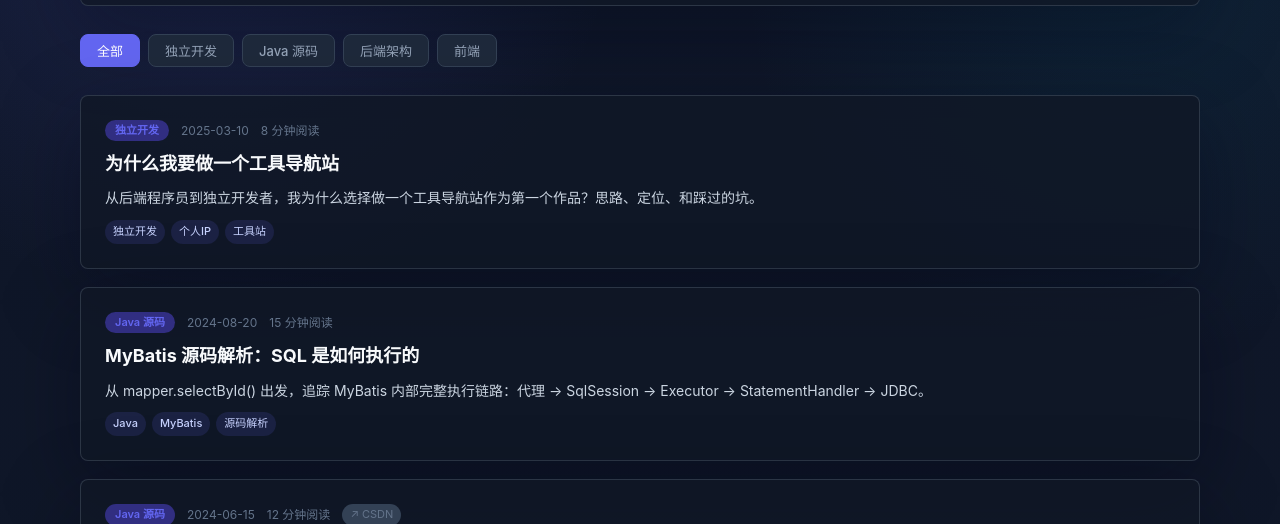
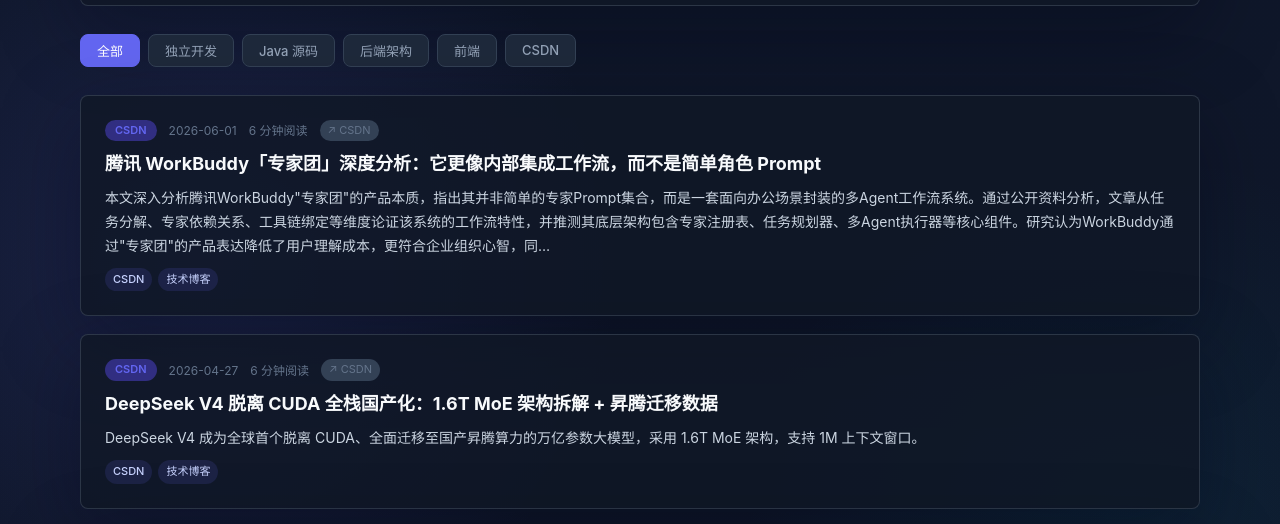
Before and after one commit to SongYuanKun/dev-tools-nav, a website: page pages/blog/index.html in a window 1280 px wide. Shown: the part 273-797 px from the top of the page. Drawn offline with Linux system fonts and the light colour scheme.

Commit message:
fix: show synced CSDN articles on blog page

```diff
--- a/pages/blog/index.html
+++ b/pages/blog/index.html
@@ -169,6 +169,7 @@
   <script>
     (function () {
       var currentCat = "all";
+      var dynamicPosts = [];
 
       function escapeHtml(str) {
         var d = document.createElement("div");
@@ -198,7 +199,11 @@
       function initCategories() {
         var container = document.getElementById("blogCategories");
         if (!container || typeof BLOG_CATEGORIES === "undefined") return;
-        BLOG_CATEGORIES.forEach(function (cat) {
+        var categories = BLOG_CATEGORIES.slice();
+        if (!categories.some(function (cat) { return cat.id === "CSDN"; })) {
+          categories.push({ id: "CSDN", label: "CSDN" });
+        }
+        categories.forEach(function (cat) {
           var btn = document.createElement("button");
           btn.className = "blog-cat-btn" + (cat.id === "all" ? " active" : "");
           btn.textContent = cat.label;
@@ -212,16 +217,52 @@
         });
       }
 
+      function normalizeCsdnArticle(article) {
+        return {
+          title: article.title || "未命名文章",
+          description: article.description || "查看 CSDN 原文",
+          date: article.date || "",
+          category: "CSDN",
+          tags: article.tags && article.tags.length ? article.tags : ["CSDN", "技术博客"],
+          readTime: 6,
+          externalUrl: article.url,
+          status: "published"
+        };
+      }
+
+      function loadCsdnArticles() {
+        return fetch("../../data/csdn-articles.json", { cache: "default" })
+          .then(function (res) {
+            if (!res.ok) throw new Error("CSDN articles fetch failed");
+            return res.json();
+          })
+          .then(function (data) {
+            var existingUrls = {};
+            (typeof BLOG_POSTS !== "undefined" ? BLOG_POSTS : []).forEach(function (p) {
+              if (p.externalUrl) existingUrls[p.externalUrl] = true;
+            });
+            dynamicPosts = (data.items || [])
+              .filter(function (article) { return article.url && !existingUrls[article.url]; })
+              .map(normalizeCsdnArticle);
+            renderPosts();
+          })
+          .catch(function () {
+            dynamicPosts = [];
+          });
+      }
+
       function renderPosts() {
         var list = document.getElementById("blogList");
         var empty = document.getElementById("blogEmpty");
         if (!list) return;
 
-        var posts = typeof BLOG_POSTS !== "undefined" ? BLOG_POSTS : [];
+        var posts = (typeof BLOG_POSTS !== "undefined" ? BLOG_POSTS : []).concat(dynamicPosts);
         var filtered = posts.filter(function (p) {
           if (p.status !== "published") return false;
           if (currentCat === "all") return true;
           return p.category === currentCat;
+        }).sort(function (a, b) {
+          return String(b.date || "").localeCompare(String(a.date || ""));
         });
 
         if (filtered.length === 0) {
@@ -256,6 +297,7 @@
         initTheme();
         initCategories();
         renderPosts();
+        loadCsdnArticles();
       });
     })();
   </script>
```
Also changed, not shown: .github/workflows/deploy-1panel-ssh.yml, .github/workflows/deploy-pages.yml.
